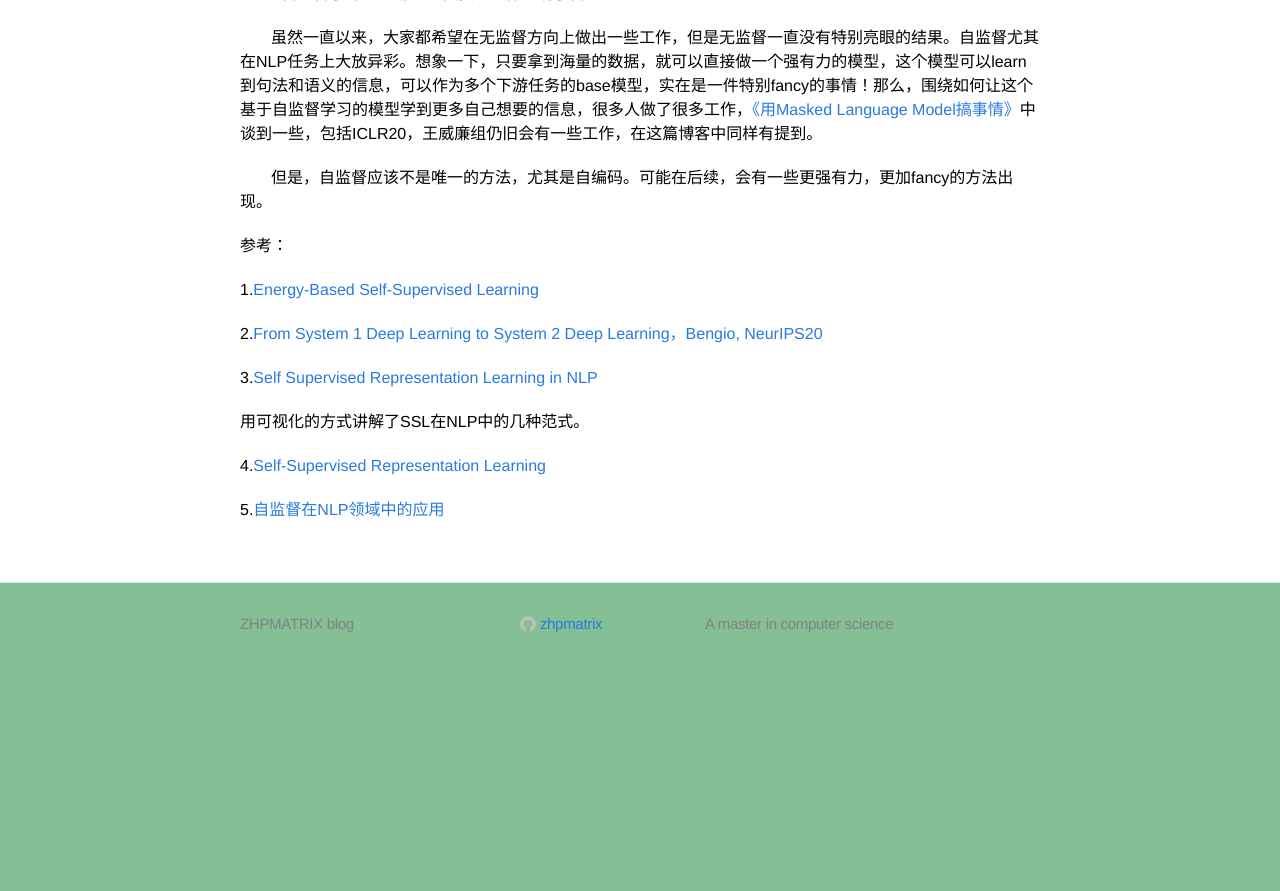
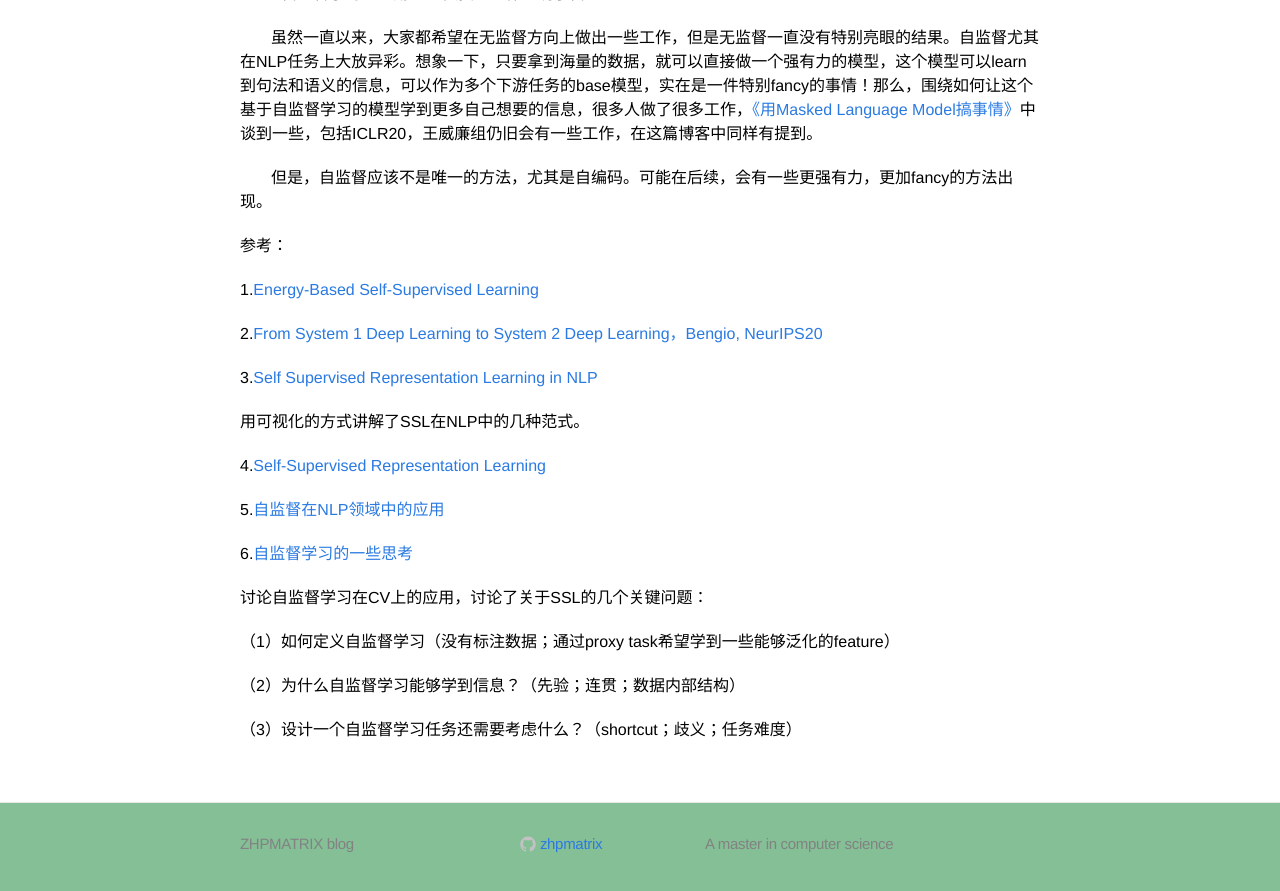
Before and after one commit to zhpmatrix/zhpmatrix.github.io, a Jekyll site: the page built from _posts/2019-12-30-lecun-talks.md, in a window 1280 px wide and 900 px high, scrolled down 1626 px. Shown: the top 891 px of the window. Built offline with Jekyll 4.4.1, drawn with Linux system fonts in a browser that asks for light colours; comment, search, counter and statistics services are not loaded; before the commit the page ends 2306 px from its top, so only the background shows below that.

Commit message:
add new ref

```diff
--- a/_posts/2019-12-30-lecun-talks.md
+++ b/_posts/2019-12-30-lecun-talks.md
@@ -84,3 +84,13 @@ Talk给出了七种策略去学习一个能量函数，而这些目前并不准
 4.[Self-Supervised Representation Learning](https://lilianweng.github.io/lil-log/2019/11/10/self-supervised-learning.html)
 
 5.[自监督在NLP领域中的应用](https://www.zhihu.com/question/380119832?utm_source=qq&utm_medium=social&utm_oi=52727124066304)
+
+6.[自监督学习的一些思考](https://zhuanlan.zhihu.com/p/150224914?utm_source=qq&utm_medium=social&utm_oi=52727124066304)
+
+讨论自监督学习在CV上的应用，讨论了关于SSL的几个关键问题：
+
+（1）如何定义自监督学习（没有标注数据；通过proxy task希望学到一些能够泛化的feature）
+
+（2）为什么自监督学习能够学到信息？（先验；连贯；数据内部结构）
+
+（3）设计一个自监督学习任务还需要考虑什么？（shortcut；歧义；任务难度）
```
